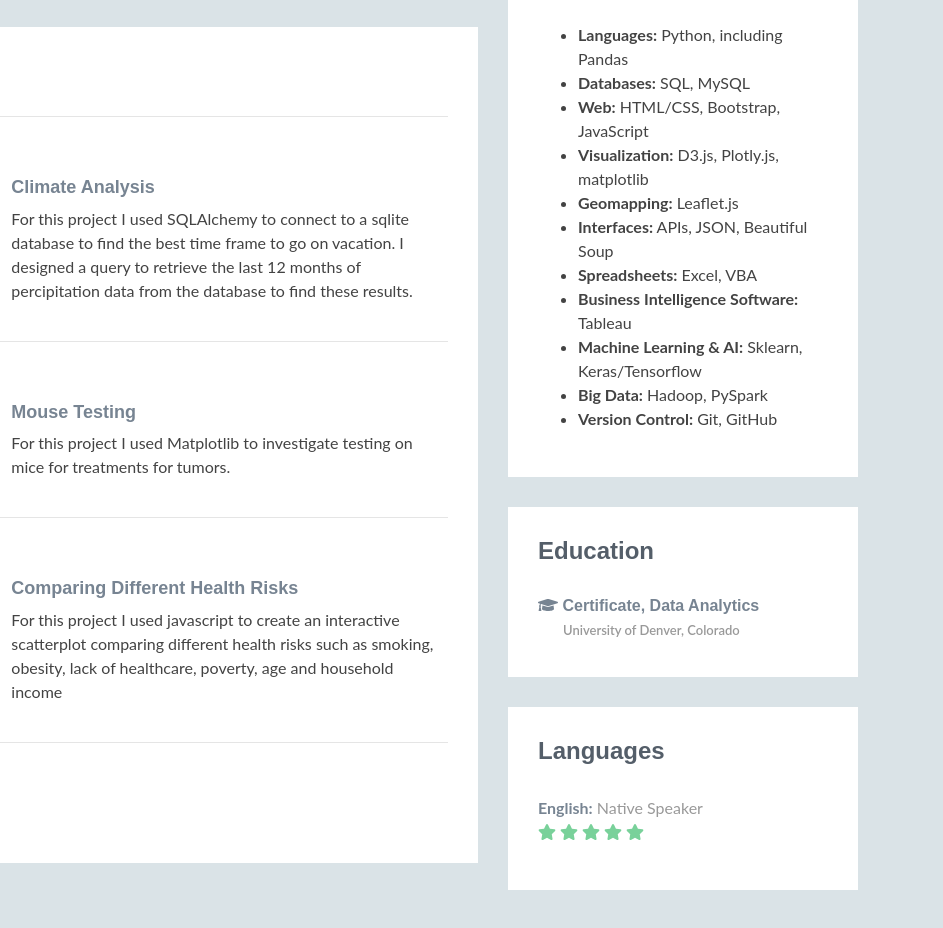
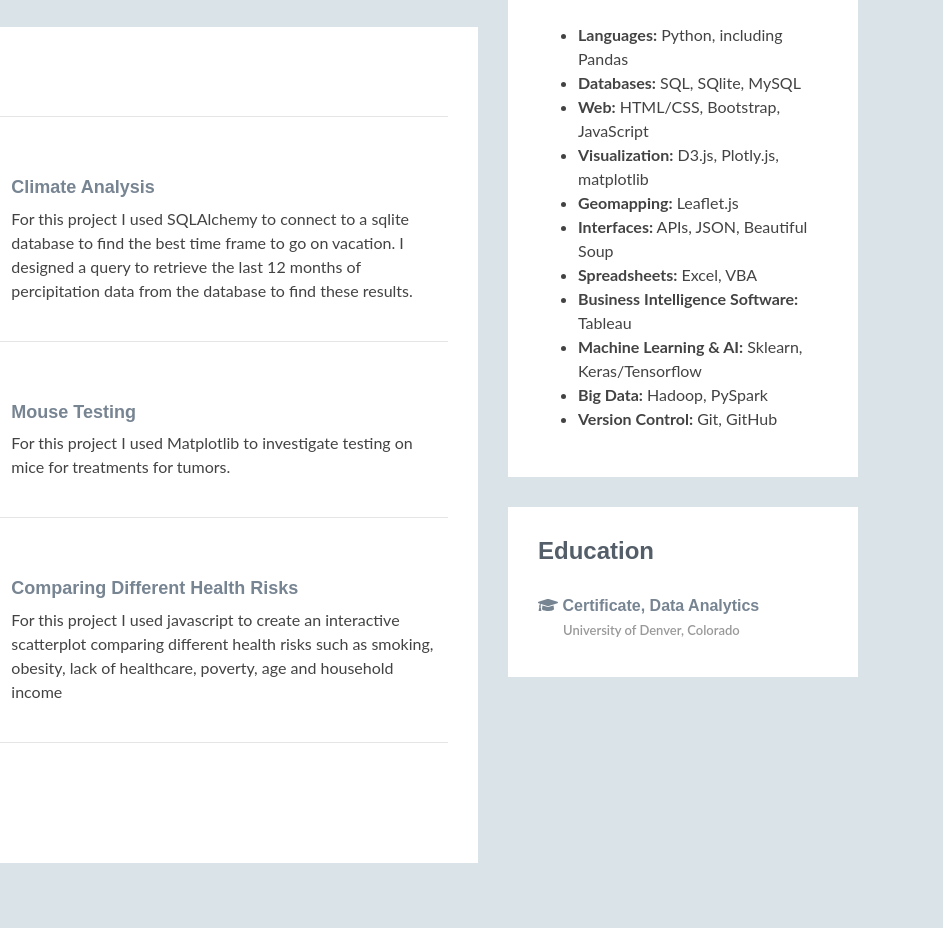
Before and after one commit to Whitney128/Whitney128.github.io, a plain HTML site: page index.html in a window 1280 px wide. Shown: the part 686-1614 px from the top of the page, 337-1280 px from the left. Drawn offline with nearby package versions, Linux system fonts and the light colour scheme; no server answers; some icons are missing.

Commit message:
adding updates

```diff
--- a/index.html
+++ b/index.html
@@ -36,10 +36,10 @@
             <div class="profile-content float-left">
                 <h1 class="name">Whitney White</h1>
                 <h2 class="desc">Business Analyst</h2>
-                <ul class="social list-inline">
+             <!--    <ul class="social list-inline">
                     <li class="list-inline-item"><a href="https://www.linkedin.com/in/whitney-white-6408a61a8/"><i class="fab fa-linkedin-in"></i></a></li>
                     <li class="list-inline-item"><a href="https://github.com/Whitney128"><i class="fab fa-github-alt"></i></a></li>
-                </ul>
+                </ul>  -->
             </div><!--//profile-->
         </div><!--//container-->
     </header><!--//header-->
@@ -123,7 +123,7 @@
                             <div class="skillset">
                                 <ul>
                                     <li><strong>Languages:</strong> Python, including Pandas</li>
-                                    <li><strong>Databases:</strong> SQL, MySQL </li>
+                                    <li><strong>Databases:</strong> SQL, SQlite, MySQL </li>
                                     <li><strong>Web:</strong> HTML/CSS, Bootstrap, JavaScript</li>
                                     <li><strong>Visualization:</strong> D3.js, Plotly.js, matplotlib</li>
                                     <li><strong>Geomapping:</strong> Leaflet.js</li>
@@ -151,16 +151,6 @@
                     </div><!--//section-inner-->
                 </aside><!--//section-->
 
-                <aside class="languages aside section">
-                    <div class="section-inner">
-                        <h2 class="heading">Languages</h2>
-                        <div class="content">
-                            <ul class="list-unstyled">
-                                <li class="item">
-                                    <span class="title"><strong>English:</strong></span>
-                                    <span class="level">Native Speaker <br class="visible-xs"/><i class="fas fa-star"></i> <i class="fas fa-star"></i> <i class="fas fa-star"></i> <i class="fas fa-star"></i> <i class="fas fa-star"></i> </span>
-                            </ul>
-                        </li>
                     </ul>
                 </div>
             </div>
```
